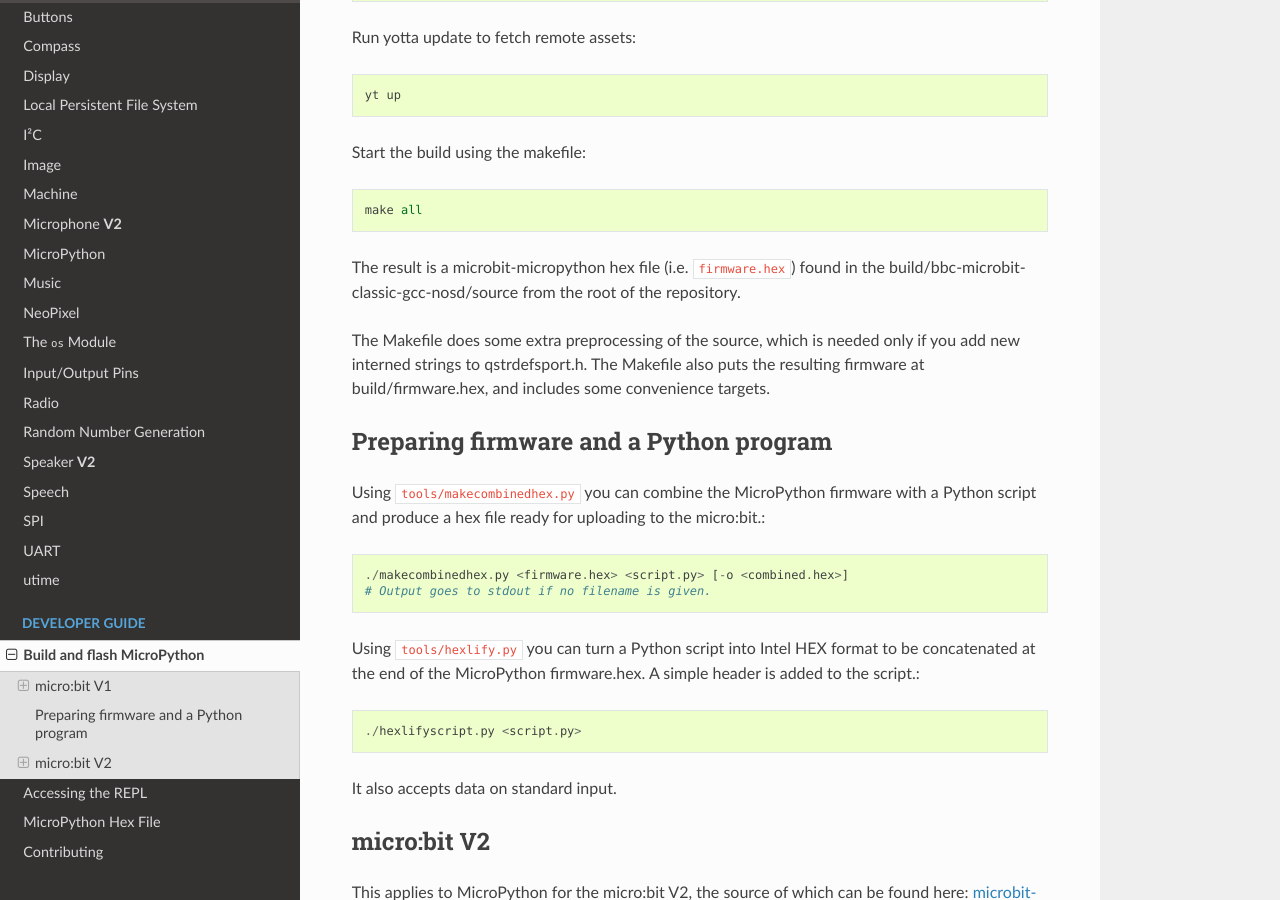
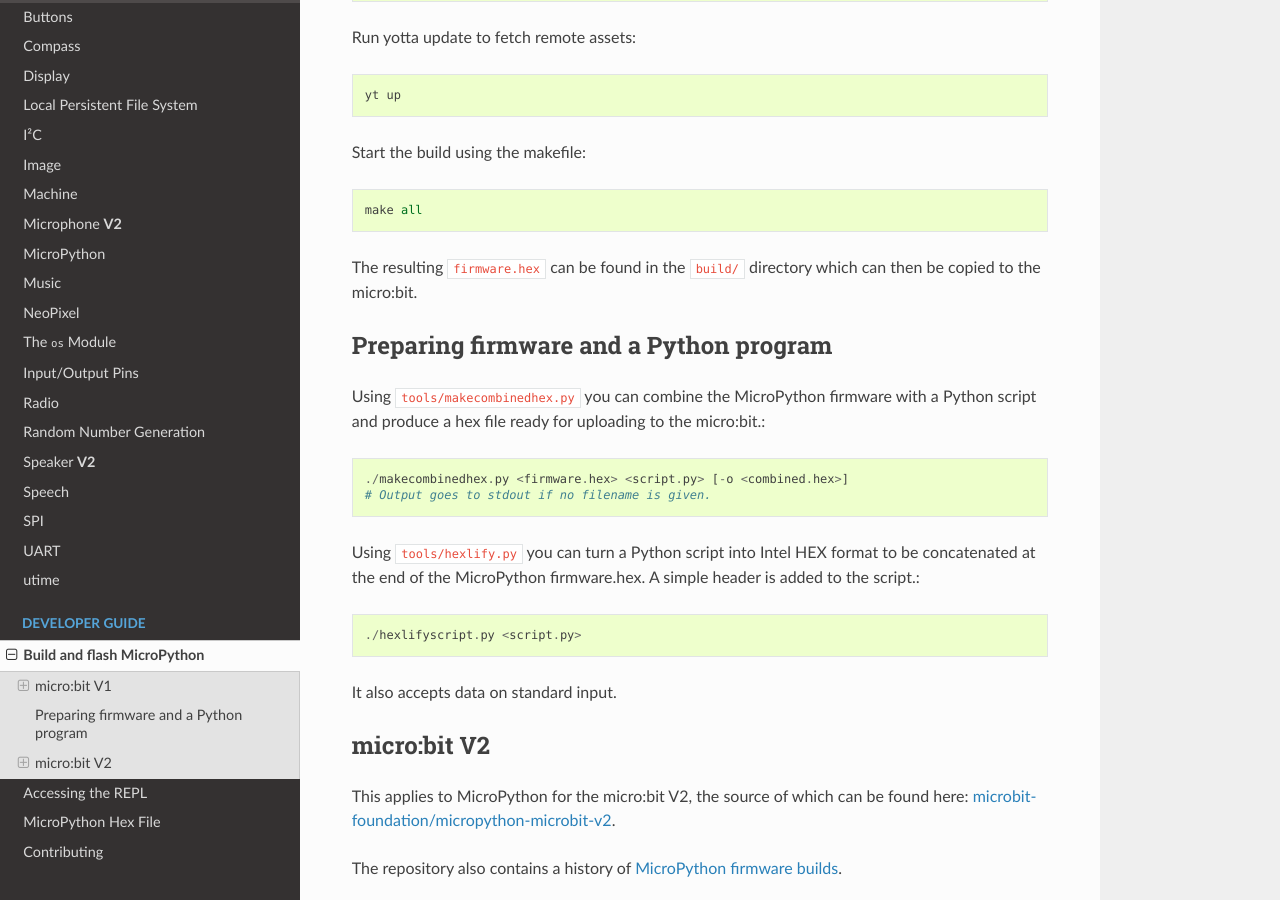
Before and after one commit to bbcmicrobit/micropython, a Sphinx documentation site: the page built from docs/devguide/flashfirmware.rst, in a window 1280 px wide and 900 px high, scrolled down 863 px. Built offline with Sphinx 7.4.7 and the Read the Docs theme 2.0.0, drawn with Linux system fonts in a browser that asks for light colours; pages that are not in the unit, such as notebooks, are missing from menus.

Commit message:
docs: dev-guide clarify firmware.hex output

```diff
--- a/docs/devguide/flashfirmware.rst
+++ b/docs/devguide/flashfirmware.rst
@@ -43,14 +43,8 @@
 
   make all
 
-The result is a microbit-micropython hex file
-(i.e. ``firmware.hex``) found in the
-build/bbc-microbit-classic-gcc-nosd/source from the root of the repository.
-
-The Makefile does some extra preprocessing of the source, which is needed
-only if you add new interned strings to qstrdefsport.h. The Makefile also puts
-the resulting firmware at build/firmware.hex, and includes some convenience
-targets.
+The resulting ``firmware.hex`` can be found in the ``build/``
+directory which can then be copied to the micro:bit.
 
 Preparing firmware and a Python program
 =======================================
```
